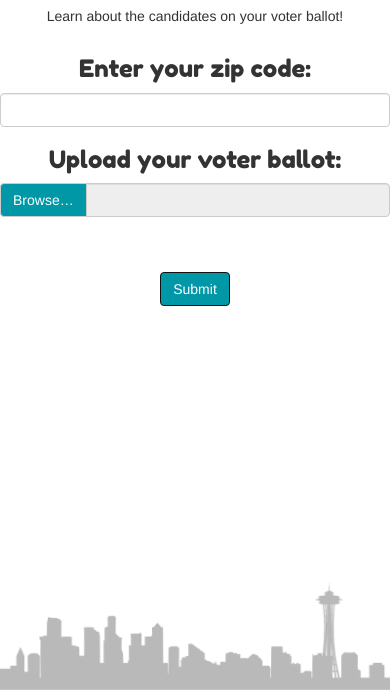
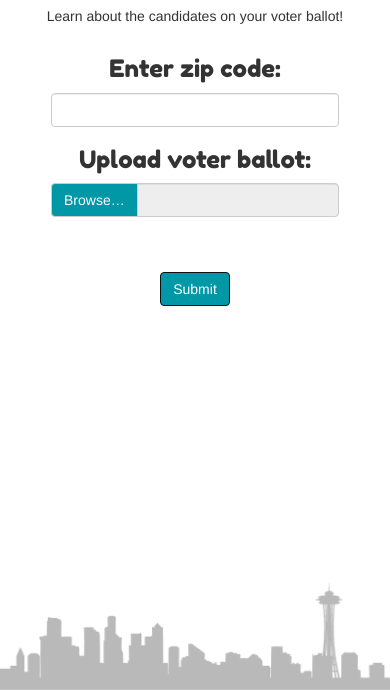
Before and after one commit to nanxiliu/check, a plain HTML site: page src/index.html in a window 390 px wide. Shown: the part 154-844 px from the top of the page. Drawn offline with nearby package versions, Linux system fonts and the light colour scheme.

Commit message:
Some changes to spacing and margins

```diff
--- a/public/css/style.css
+++ b/public/css/style.css
@@ -85,9 +85,11 @@ li a:hover:not(.active) {
     display: block;
 }
 
-#img-upload, #sample-ballot {
+#sample-ballot {
     cursor: pointer;
 }
+
+/* Button coloring */
 
 #submit-btn, .results-btn {
     border: 1px solid #111 !important;
@@ -109,6 +111,7 @@ li a:hover:not(.active) {
 .results-btn {
     margin-bottom: 10px !important;
 }
+
 /* Footer */
 
 .footer {
@@ -124,3 +127,31 @@ li a:hover:not(.active) {
 .footer img {
     max-width: 100%;
 }
+
+/* Padding */
+
+.input-row {
+    margin-left: 30% !important;
+    margin-right: 30% !important;
+}
+
+@media (max-width: 900px) {
+    .input-row {
+        margin-left: 20% !important;
+        margin-right: 20% !important;
+    }
+}
+
+@media (max-width: 600px) {
+    .input-row {
+        margin-left: 10% !important;
+        margin-right: 10% !important;
+    }
+}
+
+@media (max-width: 350px) {
+    .input-row {
+        margin-left: 3% !important;
+        margin-right: 3% !important;
+    }
+}
--- a/src/index.html
+++ b/src/index.html
@@ -33,13 +33,12 @@
             <p>Learn about the candidates on your voter ballot!</p>
         </div>
 
-        <h3>Enter your zip code:</h3>
-        <div class="row">
+        <h3>Enter zip code:</h3>
+        <div class="row input-row">
             <input class="form-control" type="text"id="edit-zip-code">
         </div>
-        <div class="row">
-            <div class="col">
-                <h3>Upload your voter ballot:</h3>
+        <div class="row input-row">
+            <h3>Upload voter ballot:</h3>
             <div class="form-group">
                 <div class="input-group">
                     <span class="input-group-btn">
@@ -54,7 +53,6 @@
             </div>
         </div>
         </div>
-        </div>
         <button type="button" id="submit-btn" class="btn center-block" onclick="uploadFile('cal_ballots','hint10.JPG')"><a href="load.html">Submit</a></button>
         <br></br>
     </div>
```
Also changed, not shown: src/load.html (+1 -0 lines). Lines whose indentation alone changed are shown as unchanged.
